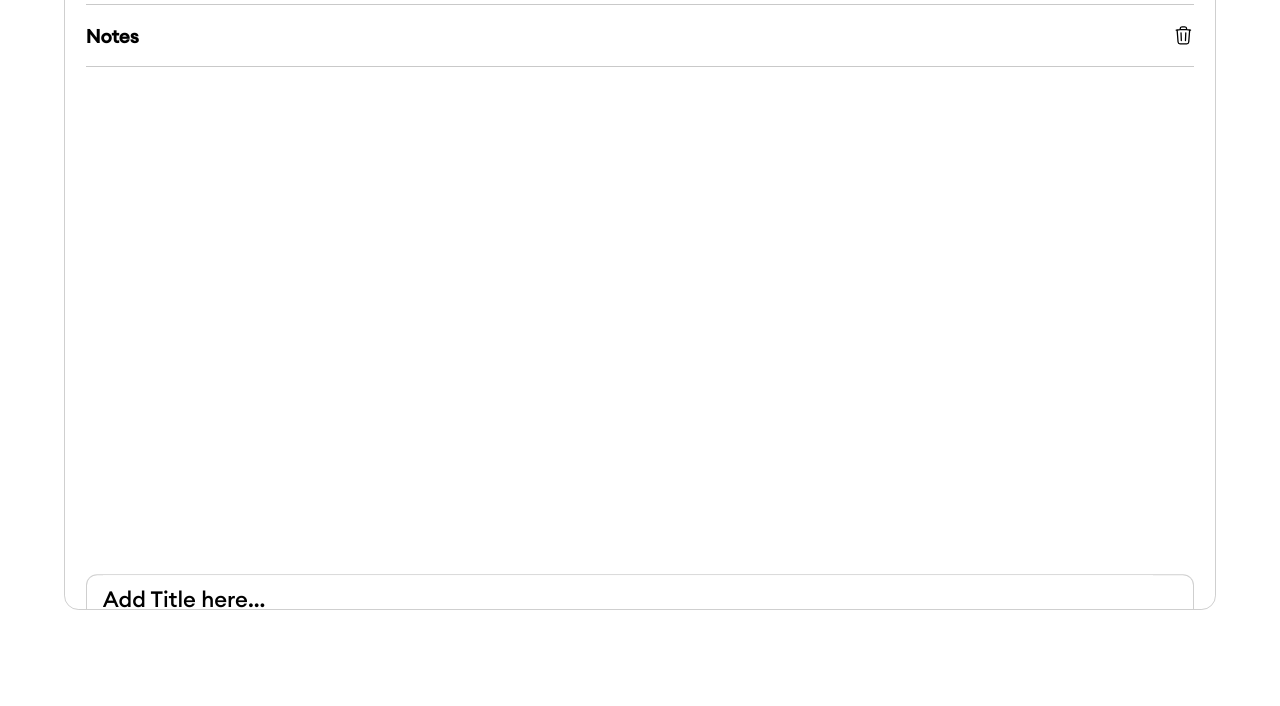
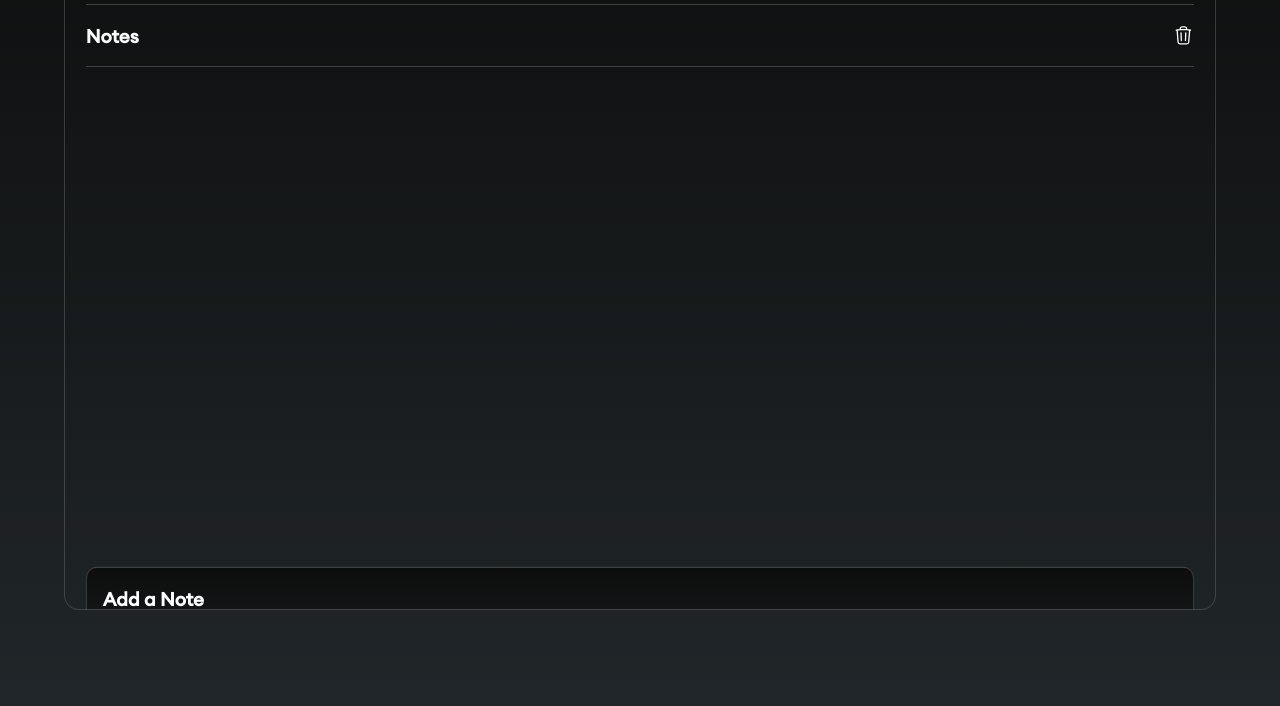
Before and after one commit to RavindraP04/Notepad-App, a plain HTML site: page note.html in a window 1280 px wide. Shown: the part 142-848 px from the top of the page. Before the commit the page ends 800 px from the top, so only its background shows below. Drawn offline with Linux system fonts and the light colour scheme.

Commit message:
dark theme added for notepad

```diff
--- a/note.css
+++ b/note.css
@@ -7,11 +7,14 @@
 	padding: 0;
 	box-sizing: border-box;
 	font-family: Euclid-medium;
+	color: #ffffff;
 }
 body {
 	max-width: 90%;
-	max-height: 100vh;
+	min-height: 100vh;
 	margin: 1rem auto;
+	/* background-color: #0D0D0D; */
+	background: linear-gradient(0deg, #202629 0%, #0D0D0D 100%);
 }
 .container {
 	display: flex;
@@ -141,7 +144,7 @@ label{
    top: 20px;
    cursor: pointer;
    align-items: center;
-   border: 2px solid black;
+   border: 2px solid #ffffff;
    border-radius: 0.7rem;
    padding: 0 10px;
 }
@@ -152,11 +155,7 @@ label{
 	height: 3rem;
 	transition: all 0.5s;
 	transform: rotate(45deg);
-	/* for hiding the blue highlight in mobile view  */
 	-webkit-tap-highlight-color: transparent;
-    /* position: absolute;
-    top: 70px;
-    right: 90px; */
 }
 .rotated{
 	transform: rotate(0deg);
@@ -177,7 +176,7 @@ label{
 	width: 100%;
 	margin: 0;
 	margin-top: 19.5rem;
-	background-color: white;
+	background: linear-gradient(0deg, #242B2E 0%, #0D0D0D 100%);
 	border: 1px solid rgba(128, 128, 128, 0.378);
 	border-radius: 0.7rem;
 	padding: 0 2.5rem 2.5rem 1rem;
@@ -195,6 +194,7 @@ label{
 	border: none;
 	margin-top: -0.5rem;
 	border-bottom: 1px solid grey;
+	background-color: transparent;
 }
 
 .funcBtn {
@@ -210,15 +210,15 @@ label{
 	outline: none;
 }
 .funcBtn #cancel {
-	background-color: white;
-	color: black;
+	background-color: #242B2E;
+	color: #ffffff;
 	padding: 0.5rem 1rem;
-	border: 1px solid black;
+	border: 1px solid #ffffff;
 }
 
 .funcBtn #add {
-	background-color: black;
-	color: white;
+	background-color: white;
+	color: black;
 	padding: 0.5rem 1rem;
 }
 .funcBtn #add:active {
@@ -233,6 +233,9 @@ label{
     margin-bottom: 20px;
     padding: 10px 0;
     font-size: 22px;
+	width: 50%;
+	color: #ffffff;
+	background-color: transparent;
 }
 #note-title:focus{
     border: none;
--- a/note.html
+++ b/note.html
@@ -26,7 +26,6 @@
                             xmlns="http://www.w3.org/2000/svg"
                             viewBox="0 0 24 24"
                             fill="currentColor"
-                            class="w-6 h-6"
                             style="width:50px;margin: 0 auto;"
                         >
                             <path
@@ -90,7 +89,7 @@
 				<!-- popup window  -->
 				<div class="addPopUpContainer">
 					<div class="addTaskPopUp reveal">
-                        <input type="text" id="note-title" name="fname" value="Add Title here...">
+						<h3>Add a Note</h3>
 						<input
 							type="text"
 							class="newTaskBox"
```
Also changed, not shown: index.html (+3 -2 lines).
